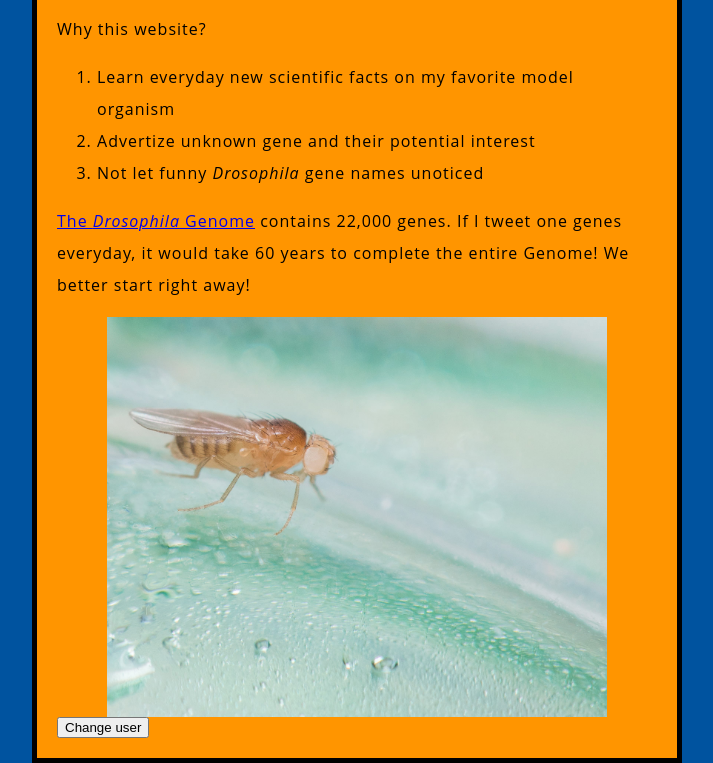
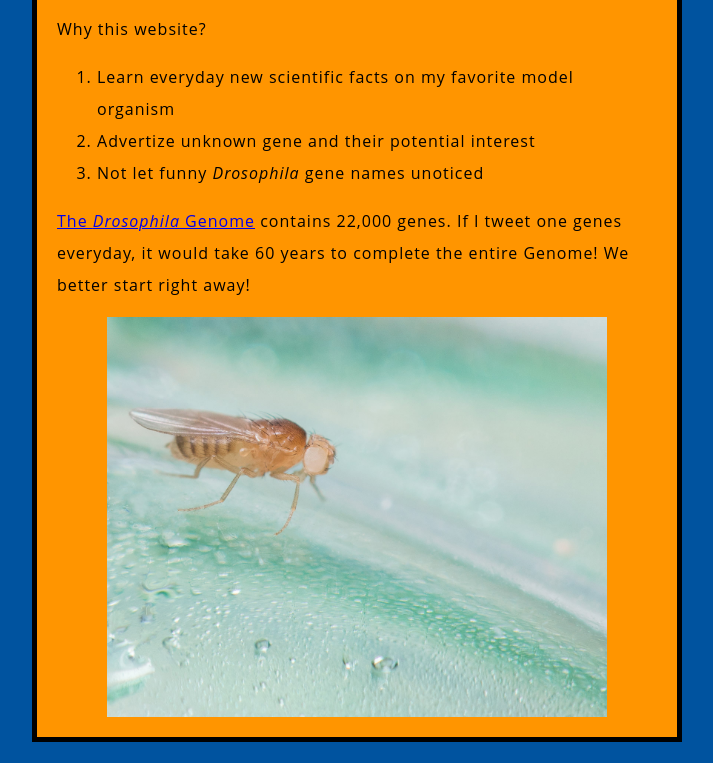
Before and after one commit to drososapiens/drososapiens.github.io, a plain HTML site: page index.html in a window 1280 px wide. Shown: the part 416-1179 px from the top of the page, without its empty margins (283-996 px from the left). After the commit the page ends 1158 px from the top, so only its background shows below. Drawn offline with Linux system fonts and the light colour scheme.

Commit message:
Update index.html

```diff
--- a/index.html
+++ b/index.html
@@ -30,7 +30,6 @@
       We better start right away!</p>
 
     <img src="images/white1118.jpg" alt="My test image">
-    <button>Change user</button>
     <script src="scripts/main.js"></script>
     <!-- link to the JavaScript script -->
   </body>
```
